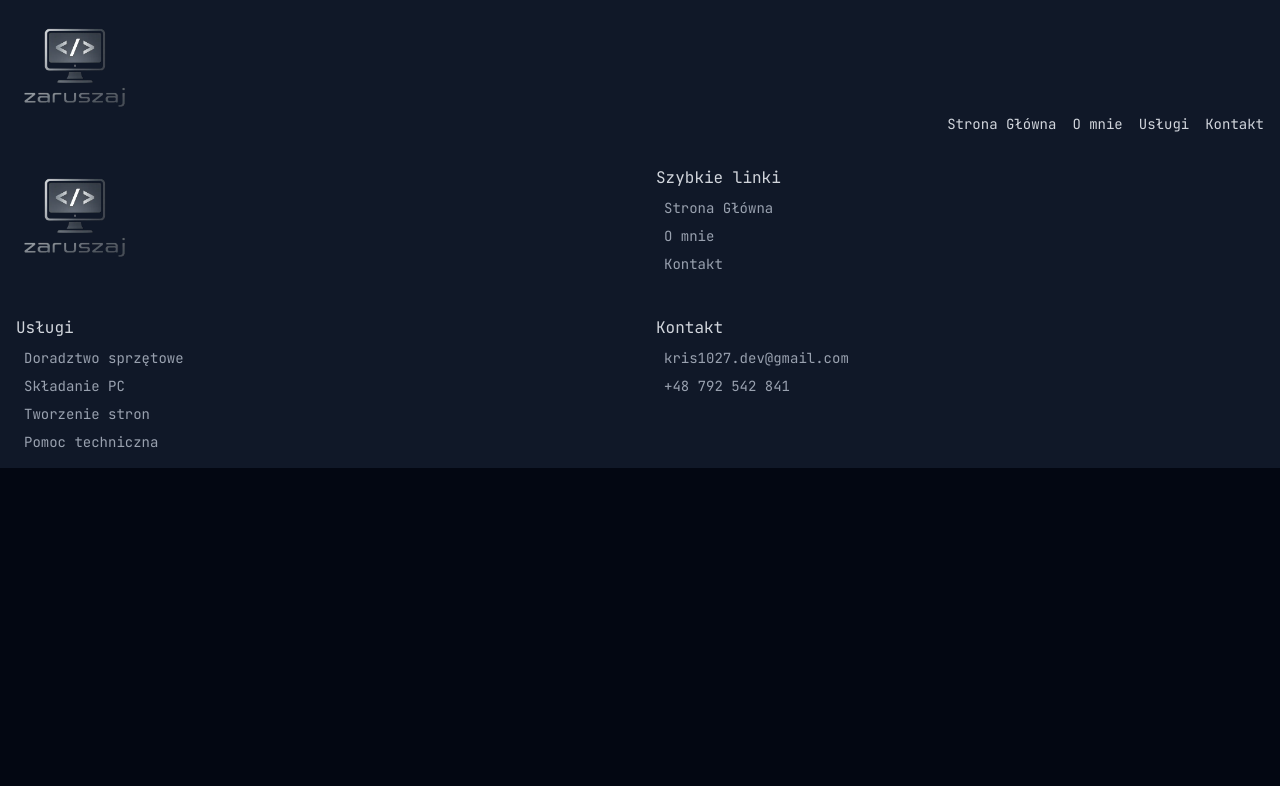
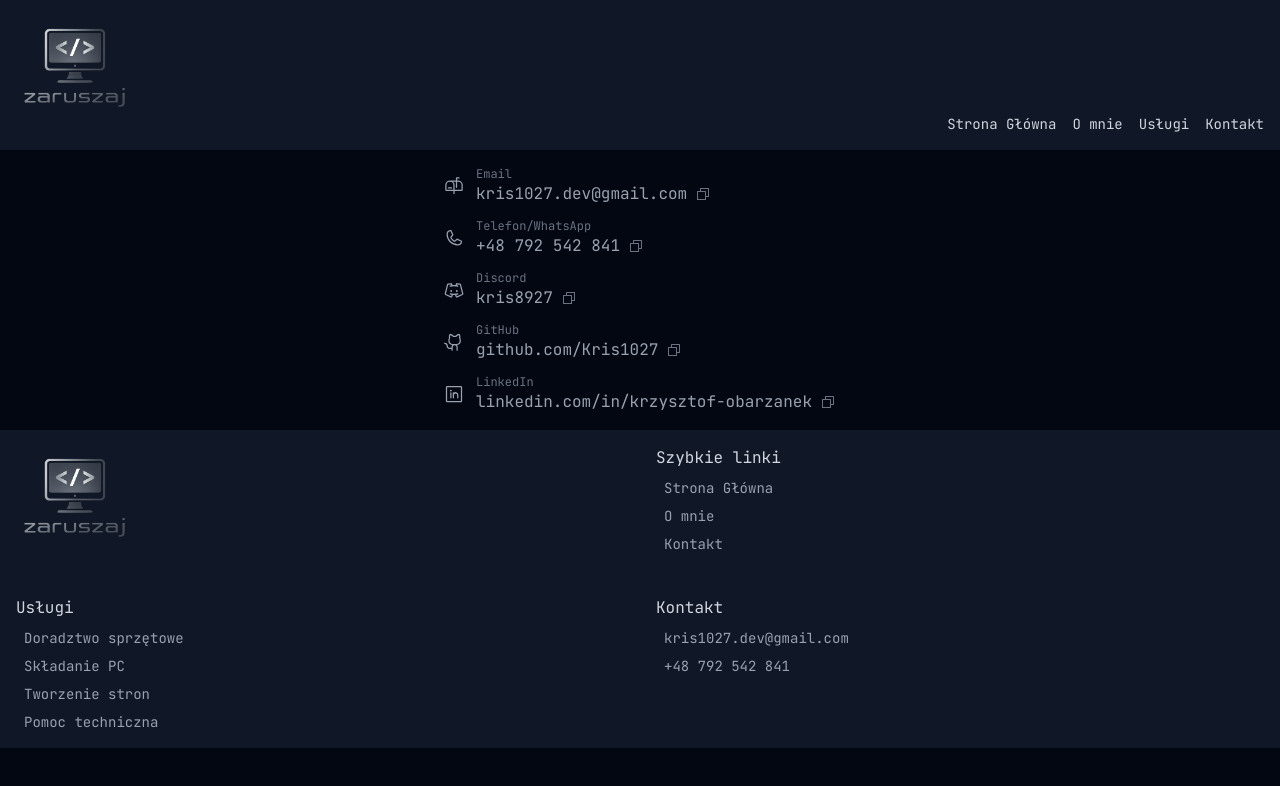
Before and after one commit to Kris1027/nextjs-business-card-2, a Next.js app: page /contact in a window 1280 px wide. Shown: the top 786 px of the page. Built offline with nearby package versions, Linux system fonts and the light colour scheme.

Commit message:
feat: build contact page and contact-items component

```diff
--- a/app/contact/page.tsx
+++ b/app/contact/page.tsx
@@ -1,3 +1,11 @@
-const ContactPage = () => {}
+import ContactItems from '@/components/contact/contact-items'
+
+const ContactPage = () => {
+  return (
+    <main className='p-4 space-y-4 max-w-7xl mx-auto'>
+      <ContactItems />
+    </main>
+  )
+}
 
 export default ContactPage
--- /dev/null
+++ b/components/contact/contact-items.tsx
@@ -0,0 +1,101 @@
+'use client'
+
+import { useState } from 'react'
+import { type Icon } from '@phosphor-icons/react'
+import {
+  CheckIcon,
+  CopyIcon,
+  DiscordLogoIcon,
+  GithubLogoIcon,
+  LinkedinLogoIcon,
+  MailboxIcon,
+  PhoneIcon,
+} from '@phosphor-icons/react'
+
+type ContactItemType = 'email' | 'phone' | 'discord' | 'link'
+
+type ContactItemProps = {
+  icon: Icon
+  name: string
+  type: ContactItemType
+  value: string
+  href?: string
+}
+
+const contacts: ContactItemProps[] = [
+  { icon: MailboxIcon, name: 'Email', type: 'email', value: 'kris1027.dev@gmail.com' },
+  { icon: PhoneIcon, name: 'Telefon/WhatsApp', type: 'phone', value: '+48 792 542 841' },
+  { icon: DiscordLogoIcon, name: 'Discord', type: 'discord', value: 'kris8927' },
+  {
+    icon: GithubLogoIcon,
+    name: 'GitHub',
+    type: 'link',
+    value: 'github.com/Kris1027',
+    href: 'https://github.com/Kris1027',
+  },
+  {
+    icon: LinkedinLogoIcon,
+    name: 'LinkedIn',
+    type: 'link',
+    value: 'linkedin.com/in/krzysztof-obarzanek',
+    href: 'https://linkedin.com/in/krzysztof-obarzanek',
+  },
+]
+
+const ContactItem = ({ icon: IconComponent, name, type, value, href }: ContactItemProps) => {
+  const [copied, setCopied] = useState(false)
+
+  const handleCopy = async () => {
+    await navigator.clipboard.writeText(copyValue)
+    setCopied(true)
+    setTimeout(() => setCopied(false), 2000)
+  }
+
+  const resolvedHref =
+    type === 'email' ? `mailto:${value}` : type === 'phone' ? `tel:${value}` : href
+
+  const hasLink = type === 'email' || type === 'phone' || type === 'link'
+  const copyValue = type === 'link' ? (href ?? value) : value
+
+  return (
+    <li className='flex items-center gap-3 text-gray-400'>
+      <IconComponent size={20} className='shrink-0' />
+      <div className='flex flex-col'>
+        <span className='text-xs text-gray-500'>{name}</span>
+        <div className='flex items-center gap-2'>
+          {hasLink ? (
+            <a
+              href={resolvedHref}
+              target={type === 'link' ? '_blank' : undefined}
+              rel={type === 'link' ? 'noopener noreferrer' : undefined}
+              className='hover:text-white transition-colors'
+            >
+              {value}
+            </a>
+          ) : (
+            <span>{value}</span>
+          )}
+          <button
+            onClick={handleCopy}
+            className='text-gray-500 hover:text-gray-300 transition-colors'
+            aria-label={`Copy ${name}`}
+          >
+            {copied ? <CheckIcon size={16} /> : <CopyIcon size={16} />}
+          </button>
+        </div>
+      </div>
+    </li>
+  )
+}
+
+const ContactItems = () => {
+  return (
+    <ul className='space-y-3'>
+      {contacts.map(contact => (
+        <ContactItem key={contact.name} {...contact} />
+      ))}
+    </ul>
+  )
+}
+
+export default ContactItems
--- a/components/layout/navigation-links.tsx
+++ b/components/layout/navigation-links.tsx
@@ -5,8 +5,8 @@ const NavigationLinks = () => {
     <nav className='text-gray-300 text-sm p-4 space-x-4'>
       <Link href='/'>Strona Główna</Link>
       <Link href='/about'>O mnie</Link>
-      <Link href='/'>Usługi</Link>
-      <Link href='/'>Kontakt</Link>
+      <Link href='/services'>Usługi</Link>
+      <Link href='/contact'>Kontakt</Link>
     </nav>
   )
 }
```
